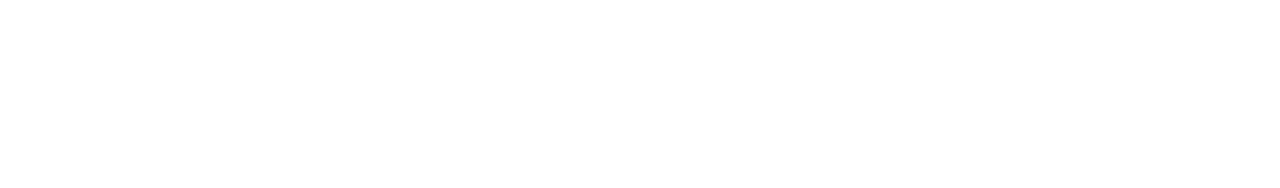
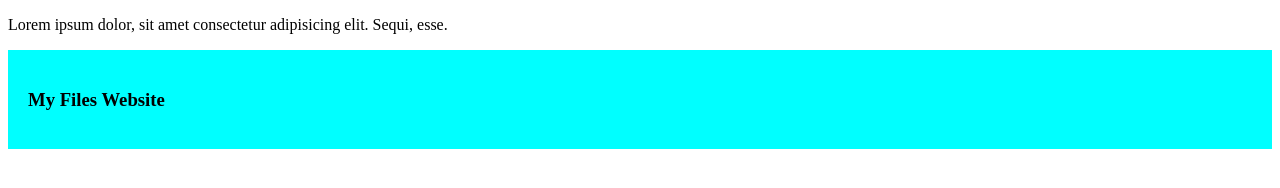
Before and after one commit to kingkortobbobimur/my-simple-website, a plain HTML site: page index.html in a window 1280 px wide. Drawn offline with Linux system fonts and the light colour scheme.

Commit message:
added the first blog

```diff
--- a/index.html
+++ b/index.html
@@ -4,8 +4,12 @@
     <meta charset="UTF-8">
     <meta name="viewport" content="width=device-width, initial-scale=1.0">
     <title>My Simple Website</title>
+    <link rel="stylesheet" href="styles/blog.css">
+    <p>Lorem ipsum dolor, sit amet consectetur adipisicing elit. Sequi, esse.</p>
 </head>
 <body>
-
+    <div>
+        <h3>My Files Website</h3>
+    </div>
 </body>
 </html>
--- /dev/null
+++ b/styles/blog.css
@@ -0,0 +1,4 @@
+div{
+    background-color: aqua;
+    padding: 20px;
+}
```
